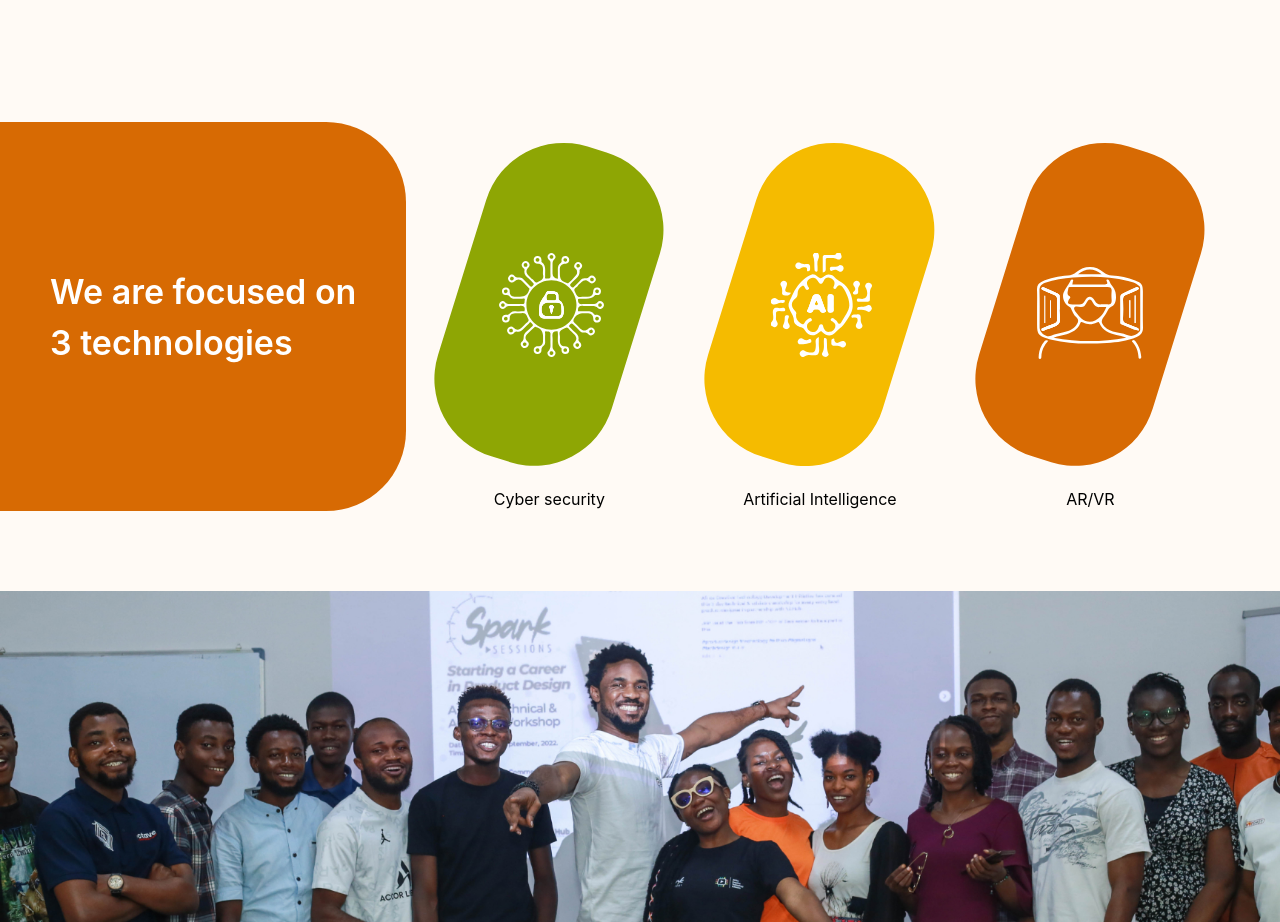
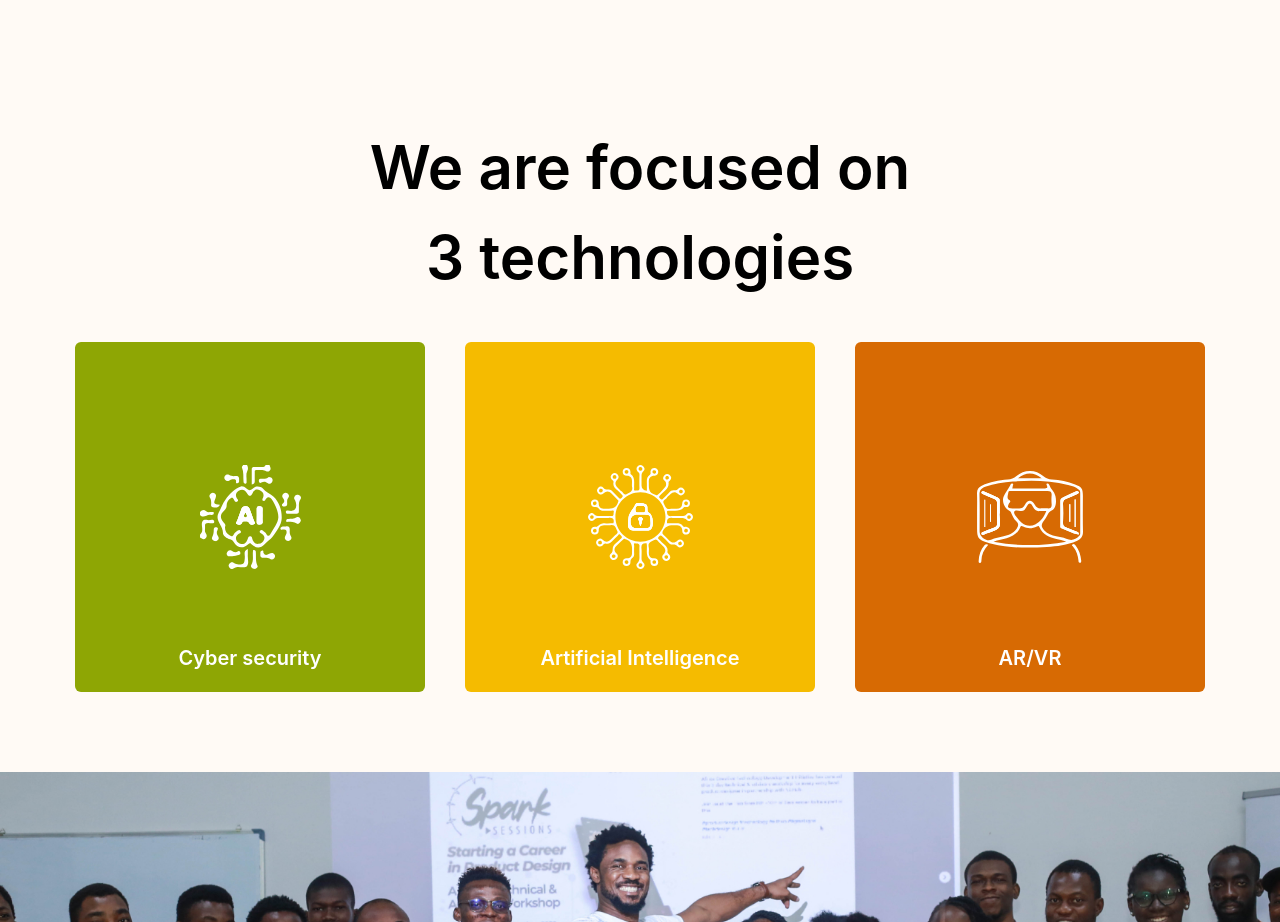
Before and after one commit to spark54dotorg/Website, a React (Vite) app: page / in a window 1280 px wide. Shown: the part 1940-2862 px from the top of the page. Built offline with nearby package versions, Linux system fonts and the light colour scheme.

Commit message:
Fix: focus section

```diff
--- a/src/components/focus/index.tsx
+++ b/src/components/focus/index.tsx
@@ -5,36 +5,34 @@ const Focus = () => {
    <section className='flex relative my-20'>
 
 
-    <div className='bg-[#D76A03] min-w-[25%] max-w-[50%] absolute h-[100%] md:flex hidden'></div>
-
-    <div className='h-auto flex  items-center justify-center w-[1280px] mx-auto'>
-    <div className='flex md:flex-row flex-col gap-2 w-full'>
+    <div className='h-auto flex  items-center justify-center w-[1280px] max-w-[90%] mx-auto'>
+    <div className='gap-2 w-full'>
       <div className='relative flex'>
 
 
-        <div className='bg-[#D76A03] flex justify-center items-center rounded-e-[80px] p-[50px] '>
-          <h1 className='md:text-[34px] text-[24px] font-semibold text-white'>
+        <div className='flex justify-center items-center rounded-e-[80px] mx-auto'>
+          <h1 className='md:text-[60px] text-[35px] font-semibold leading-tigh text-center'>
               We are focused on <br></br>
               3 technologies
           </h1>
         </div>
       </div>
 
-      <div className='flex'>
+      <div className='flex md:flex-row flex-col gap-10 justify-center mt-10'>
 
-        <div className='relative '>
-          <img src={_CYBER_FULL.img} alt={_CYBER_FULL.alt}/>
-          <h2 className='mx-auto text-center'>Cyber security</h2>
+        <div className='relative w-[350px] h-[350px] bg-[#8EA604] flex items-center justify-center rounded-md'>
+          <img src={_CYBER.img} alt={_CYBER.alt}/>
+          <h2 className='mx-auto text-center absolute bottom-5 text-xl text-white font-semibold'>Cyber security</h2>
         </div>
 
-        <div className='relative'>
-          <img src={_AI_FULL.img} alt={_AI_FULL.alt}/>
-          <h2 className='mx-auto text-center'>Artificial Intelligence</h2>
+        <div className='relative w-[350px] h-[350px] bg-[#F5BB00] flex items-center justify-center rounded-md'>
+          <img src={_AI.img} alt={_AI.alt}/>
+          <h2 className='mx-auto text-center absolute bottom-5 text-xl text-white font-semibold'>Artificial Intelligence</h2>
         </div>
 
-        <div className='relative'>
-          <img src={_AR_FULL.img} alt={_AR_FULL.alt}/>
-          <h2 className='mx-auto text-center'>AR/VR</h2>
+        <div className='relative w-[350px] h-[350px] bg-[#D76A03] flex items-center justify-center rounded-md'>
+          <img src={_VR.img} alt={_VR.alt}/>
+          <h2 className='mx-auto text-center absolute bottom-5 text-xl text-white font-semibold'>AR/VR</h2>
         </div>
 
 
--- a/src/output.css
+++ b/src/output.css
@@ -666,6 +666,14 @@ video {
   top: 0.5rem;
 }
 
+.bottom-4 {
+  bottom: 1rem;
+}
+
+.bottom-5 {
+  bottom: 1.25rem;
+}
+
 .mx-20 {
   margin-left: 5rem;
   margin-right: 5rem;
@@ -835,6 +843,18 @@ video {
   height: 100%;
 }
 
+.h-\[300\] {
+  height: 300;
+}
+
+.h-\[300px\] {
+  height: 300px;
+}
+
+.h-\[350px\] {
+  height: 350px;
+}
+
 .w-1 {
   width: 0.25rem;
 }
@@ -859,6 +879,10 @@ video {
   width: 316px;
 }
 
+.w-\[400px\] {
+  width: 400px;
+}
+
 .w-\[90\%\] {
   width: 90%;
 }
@@ -871,16 +895,20 @@ video {
   width: 100%;
 }
 
-.min-w-\[25\%\] {
-  min-width: 25%;
+.w-\[300px\] {
+  width: 300px;
+}
+
+.w-\[350px\] {
+  width: 350px;
 }
 
 .min-w-full {
   min-width: 100%;
 }
 
-.max-w-\[50\%\] {
-  max-width: 50%;
+.max-w-\[90\%\] {
+  max-width: 90%;
 }
 
 .flex-1 {
@@ -1103,14 +1131,14 @@ video {
   border-color: rgb(220 38 38 / var(--tw-border-opacity));
 }
 
-.bg-\[\#D76A03\] {
-  --tw-bg-opacity: 1;
-  background-color: rgb(215 106 3 / var(--tw-bg-opacity));
-}
-
 .bg-\[\#FFFAF5\] {
   --tw-bg-opacity: 1;
   background-color: rgb(255 250 245 / var(--tw-bg-opacity));
+}
+
+.bg-red-600 {
+  --tw-bg-opacity: 1;
+  background-color: rgb(220 38 38 / var(--tw-bg-opacity));
 }
 
 .bg-slate-400 {
@@ -1123,6 +1151,21 @@ video {
   background-color: rgb(100 116 139 / var(--tw-bg-opacity));
 }
 
+.bg-\[\#8EA604\] {
+  --tw-bg-opacity: 1;
+  background-color: rgb(142 166 4 / var(--tw-bg-opacity));
+}
+
+.bg-\[\#F5BB00\] {
+  --tw-bg-opacity: 1;
+  background-color: rgb(245 187 0 / var(--tw-bg-opacity));
+}
+
+.bg-\[\#D76A03\] {
+  --tw-bg-opacity: 1;
+  background-color: rgb(215 106 3 / var(--tw-bg-opacity));
+}
+
 .decoration-slice {
   -webkit-box-decoration-break: slice;
           box-decoration-break: slice;
@@ -1131,10 +1174,6 @@ video {
 .object-cover {
   -o-object-fit: cover;
      object-fit: cover;
-}
-
-.p-\[50px\] {
-  padding: 50px;
 }
 
 .px-0 {
@@ -1233,6 +1272,11 @@ video {
 
 .text-lg {
   font-size: 1.125rem;
+  line-height: 1.75rem;
+}
+
+.text-xl {
+  font-size: 1.25rem;
   line-height: 1.75rem;
 }
 
@@ -1434,6 +1478,10 @@ video {
     flex-direction: row;
   }
 
+  .md\:flex-col {
+    flex-direction: column;
+  }
+
   .md\:items-center {
     align-items: center;
   }
```
